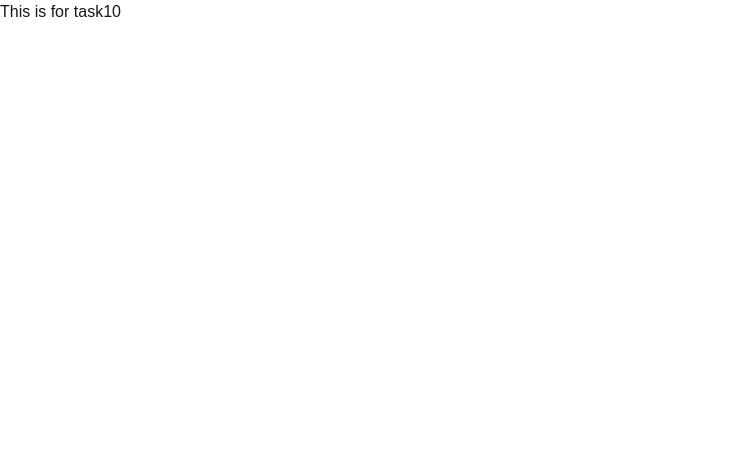
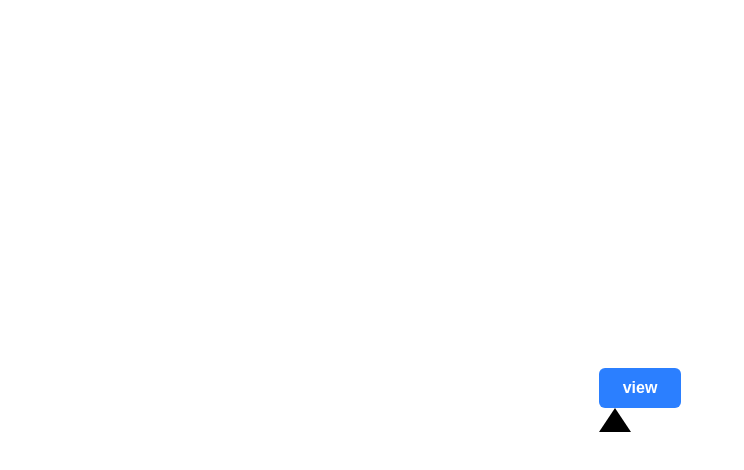
Before and after one commit to shariar-rootdevs/frontend-tasks, a Next.js app: page / in a window 1280 px wide. Shown: the top 470 px of the page, without its empty margins (0-744 px from the left). Built offline with nearby package versions, Linux system fonts and the light colour scheme.

Commit message:
fix : task10 changes done

```diff
--- /dev/null
+++ b/app/components/Tooltip.tsx
@@ -0,0 +1,79 @@
+'use client'
+import { ReactNode, useEffect, useRef, useState } from 'react'
+
+interface TooltipProps {
+  children: ReactNode
+  content?: ReactNode
+  position?: 'top' | 'bottom' | 'left' | 'right'
+  delay?: number
+  className?: string
+}
+
+const Tooltip = ({
+  children,
+  content = 'Tooltip content',
+  position = 'top',
+  delay = 300,
+  className = '',
+}: TooltipProps) => {
+  const [isVisible, setIsVisible] = useState(false)
+  const [isDelayed, setIsDelayed] = useState(false)
+
+  const timeoutRef = useRef<NodeJS.Timeout | null>(null)
+  const tooltipRef = useRef<HTMLDivElement | null>(null)
+
+  const handleMouseEnter = () => {
+    timeoutRef.current = setTimeout(() => {
+      setIsDelayed(true)
+    }, delay)
+  }
+
+  const handleMouseLeave = () => {
+    if (timeoutRef.current) clearTimeout(timeoutRef.current)
+    setIsDelayed(false)
+    setIsVisible(false)
+  }
+
+  useEffect(() => {
+    if (isDelayed) setIsVisible(true)
+  }, [isDelayed])
+
+  const positionClasses: Record<string, string> = {
+    top: 'bottom-full left-1/2 transform -translate-x-1/2 mb-2',
+    bottom: 'top-full left-1/2 transform -translate-x-1/2 mt-2',
+    left: 'right-full top-1/2 transform -translate-y-1/2 mr-2',
+    right: 'left-full top-1/2 transform -translate-y-1/2 ml-2',
+  }
+
+  const arrowClasses: Record<string, string> = {
+    top: 'top-full left-1/2 transform -translate-x-1/2 border-t-black border-l-transparent border-r-transparent border-b-transparent',
+    bottom:
+      'bottom-full left-1/2 transform -translate-x-1/2 border-b-black border-l-transparent border-r-transparent border-t-transparent',
+    left: 'left-full top-1/2 transform -translate-y-1/2 border-l-black border-t-transparent border-b-transparent border-r-transparent',
+    right:
+      'right-full top-1/2 transform -translate-y-1/2 border-r-black border-t-transparent border-b-transparent border-l-transparent',
+  }
+
+  return (
+    <div
+      className={`relative inline-block ${className}`}
+      onMouseEnter={handleMouseEnter}
+      onMouseLeave={handleMouseLeave}
+    >
+      {children}
+
+      {isVisible && (
+        <div
+          ref={tooltipRef}
+          className={`absolute z-50 px-3 py-2 text-sm text-white bg-black rounded-md shadow-lg whitespace-nowrap ${positionClasses[position]}`}
+          role='tooltip'
+        >
+          {content}
+          <div className={`absolute w-0 h-0 border-4 ${arrowClasses[position]}`} />
+        </div>
+      )}
+    </div>
+  )
+}
+
+export default Tooltip
--- a/app/page.tsx
+++ b/app/page.tsx
@@ -1,4 +1,22 @@
 'use client'
+import Tooltip from './components/Tooltip'
+
 export default function Page() {
-  return <div>This is for task10</div>
+  return (
+    <div className='h-screen flex justify-center items-center'>
+      <div>
+        <Tooltip content='This is tooltip text' position='top'>
+          <button className='px-6 py-2 bg-blue-500 text-white font-bold rounded-md cursor-pointer'>
+            view
+          </button>
+        </Tooltip>
+
+        {/* triangle pointing UP */}
+        <div
+          className='w-0 h-0 border-l-[16px] border-r-[16px] border-b-[24px]
+                      border-l-transparent border-r-transparent border-b-black'
+        />
+      </div>
+    </div>
+  )
 }
```
Also changed, not shown: taskDetails.txt.
